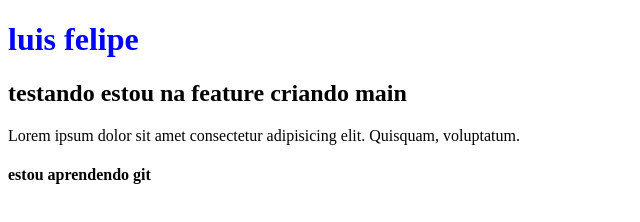
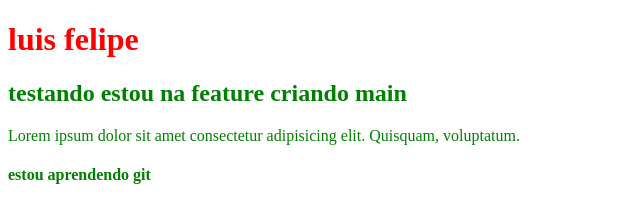
Before and after one commit to luis0777/TESTE, a plain HTML site: page index.html in a window 1280 px wide. In both pictures the pointer is over the element "luis felipe". Shown: the whole page, without its empty margins (0-640 px from the left). Drawn offline with Linux system fonts and the light colour scheme.

Commit message:
ajustando css

```diff
--- a/index.html
+++ b/index.html
@@ -10,11 +10,11 @@
     <main>
         <h1 class="nome">luis felipe</h1>
 
-        <h2>testando estou na feature criando main</h2>
+        <h2 class="teste">testando estou na feature criando main</h2>
 
-        <p>Lorem ipsum dolor sit amet consectetur adipisicing elit. Quisquam, voluptatum.</p>
+        <p class="teste">Lorem ipsum dolor sit amet consectetur adipisicing elit. Quisquam, voluptatum.</p>
 
-        <h4>estou aprendendo git</h4>
+        <h4 class="teste">estou aprendendo git</h4>
     </main>
 </body>
 </html>
--- a/style.css
+++ b/style.css
@@ -1,3 +1,28 @@
 .nome{
     color: blue;
 }
+
+.nome:hover{
+    color: red;
+}
+
+.teste{
+    color: green;
+}
+
+.teste:hover{
+    color: blue;
+    font-size: 20px;
+    font-weight: bold;
+    font-style: italic;
+    text-decoration: underline;
+    text-transform: uppercase;
+    text-align: center;
+    text-shadow: 2px 2px 2px black;
+    background-color: yellow;
+    border: 1px solid black;
+    border-radius: 5px;
+    padding: 10px;
+    margin: 10px;
+    box-shadow
+}
```
Also changed, not shown: script.js (added).
